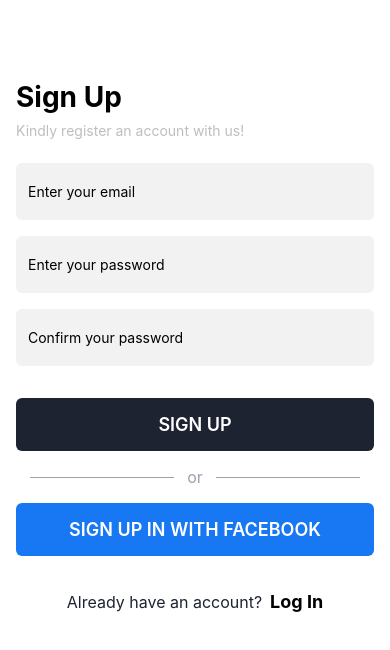
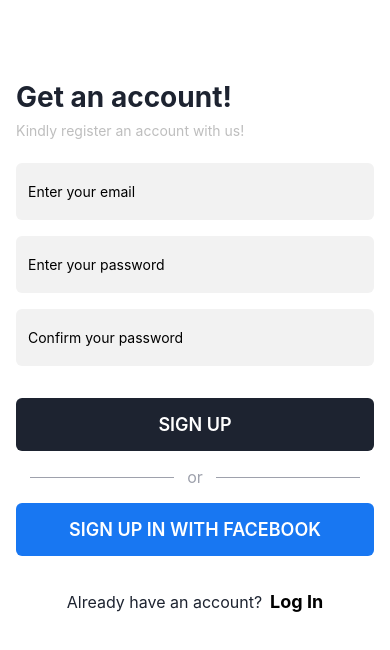
Before and after one commit to ellaboevans/InteliTech-React-Native-Mobile-App, a React Native app: screen /register in a window 390 px wide. Shown: the top 650 px of the page. Built offline with nearby package versions, Linux system fonts and the light colour scheme; no server answers.

Commit message:
Change Screen title

```diff
--- a/screens/RegisterScreen.js
+++ b/screens/RegisterScreen.js
@@ -50,7 +50,9 @@
   return (
     <SafeAreaView className="flex-1 bg-white">
       <KeyboardAvoidingView className="px-4 mt-8">
-        <Text className="text-[28px] font-bold mt-12 ">Sign Up</Text>
+        <Text className="text-[28px] font-bold text-[#1D2330] mt-12 ">
+          Get an account!
+        </Text>
         <Text className=" text-[#bebebe] mb-2 mt-2">
           Kindly register an account with us!
         </Text>
```
